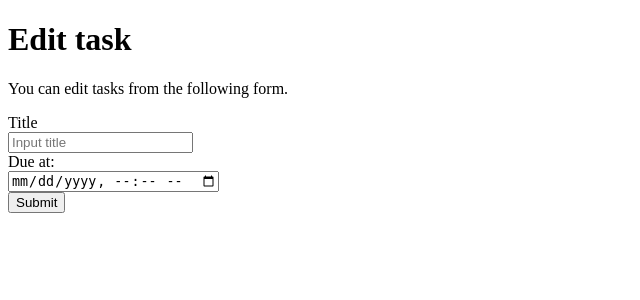
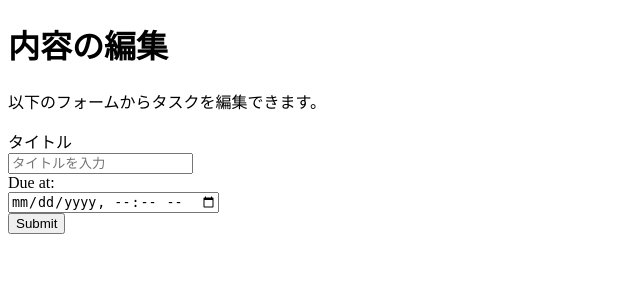
Before and after one commit to 50ki-1706/django-test-exercise, a Django app: template todo/templates/todo/edit.html in a window 1280 px wide. Shown: the top 300 px of the page, without its empty margins (0-640 px from the left). Run offline with Django 5.2, Linux system fonts and the light colour scheme; the template is opened without the code that fills it, so the values that code supplies are empty.

Commit message:
編集画面の日本語化

```diff
--- a/todo/templates/todo/edit.html
+++ b/todo/templates/todo/edit.html
@@ -7,17 +7,17 @@
     <meta name="author" content="INIAD" />
   </head>
   <body>
-    <h1>Edit task</h1>
-    <p>You can edit tasks from the following form.</p>
+    <h1>内容の編集</h1>
+    <p>以下のフォームからタスクを編集できます。</p>
     <form action="{% url 'update' task.id %}" method="post">
       {% csrf_token %}
       <div>
-        <label for="titleInput">Title</label><br />
+        <label for="titleInput">タイトル</label><br />
         <input
           id="titleInput"
           name="title"
           type="text"
-          placeholder="Input title"
+          placeholder="タイトルを入力"
           value="{{ task.title }}"
         />
       </div>
```
